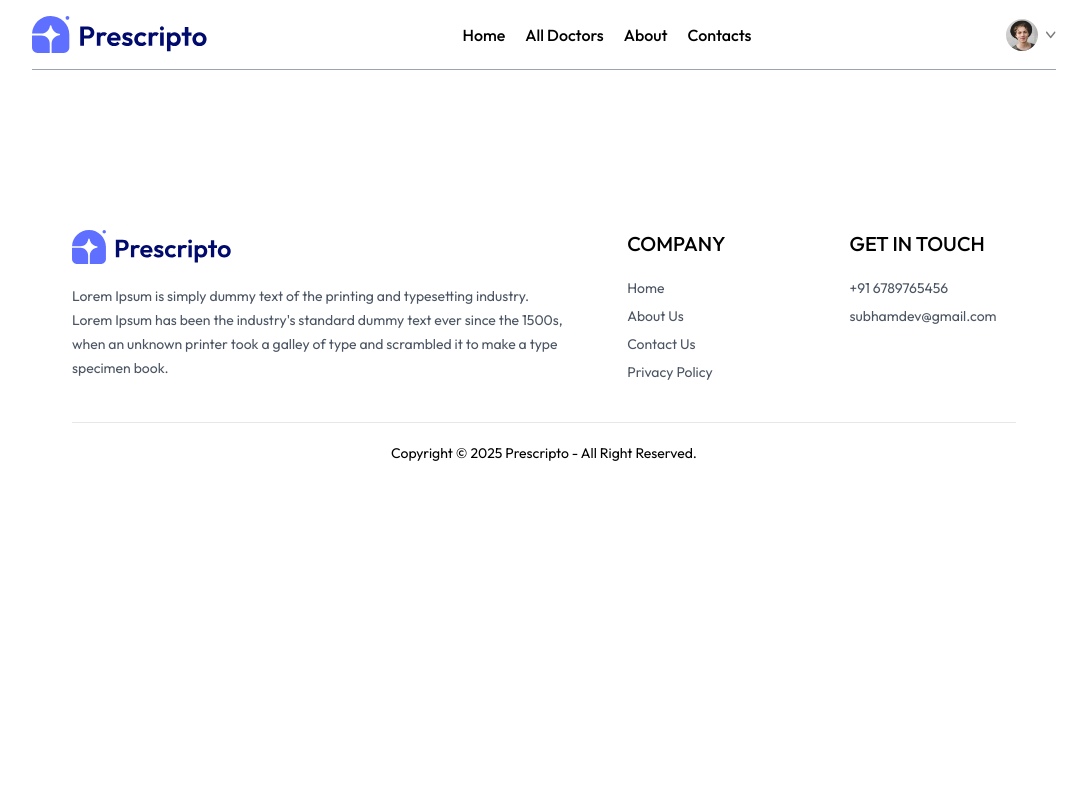
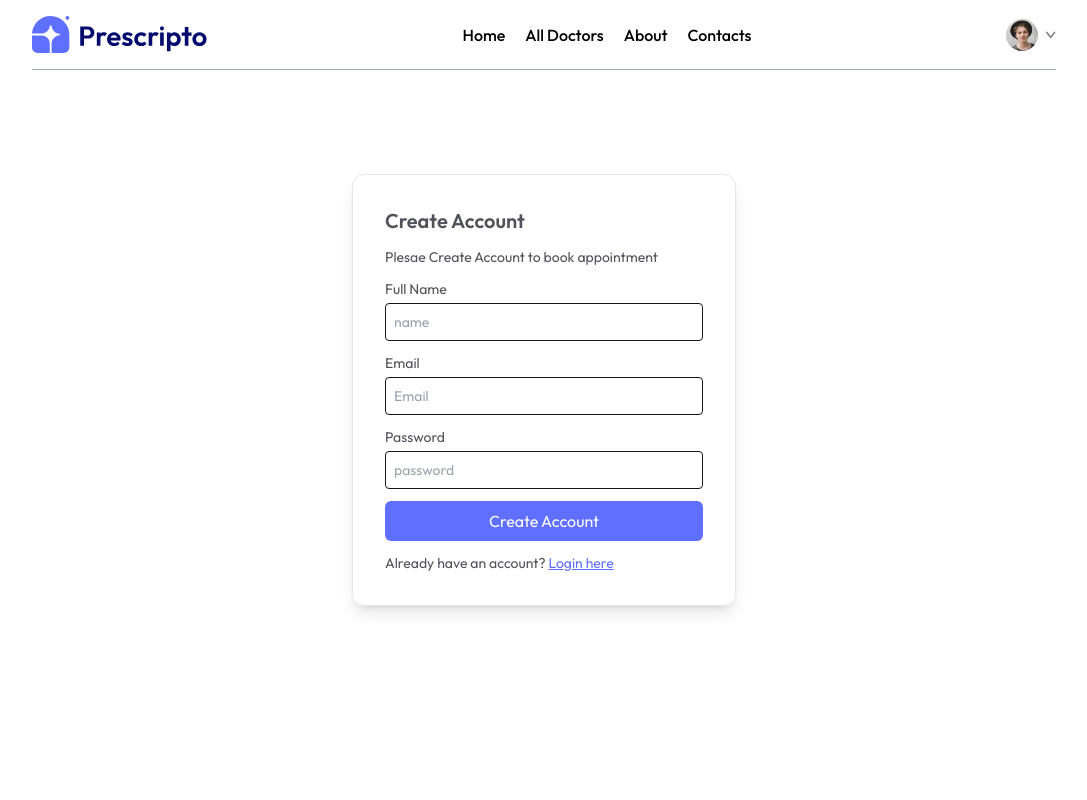
Before and after one commit to Subh0048/prescripto, a React (Vite) app in the folder Frontend/: page /Login in a window 1280 px wide. Shown: the top 800 px of the page, without its empty margins (96-1183 px from the left). Built offline with nearby package versions, Linux system fonts and the light colour scheme.

Commit message:
Login and signup page ui created

```diff
--- a/Frontend/src/pages/Login.jsx
+++ b/Frontend/src/pages/Login.jsx
@@ -1,10 +1,44 @@
-import React from 'react'
+import React, { useState } from 'react'
 
 const Login = () => {
+  const [state, setState] = useState("signup")
+  const [email, setEmail] = useState('')
+  const [password, setPassword] = useState('')
+  const [name, setName] = useState('')
+
+
+  const submitHandler = async (e) => {
+    e.preventDefault()
+
+  }
   return (
-    <div>
+    <form className='min-h-[80vh] flex items-center' >
+      <div className='flex flex-col gap-3 m-auto items-start p-8 min-w-[340px] sm:min-w-96 border rounded-xl text-zinc-600 text-sm shadow-lg'>
+        <p className='text-xl font-semibold'>{state === "signup" ? "Create Account" : "Login"}</p>
+        <p>Plesae {state === "signup" ? "Create Account" : "Login"} to book appointment</p>
+        {
+          state === "signup" && <div className='w-full'>
+            <p>Full Name</p>
+            <input className='border border-zinc-900 rounded w-full p-2 mt-1 focus:border-primary focus:outline-none' type="text" placeholder='name' value={name} onChange={(e) => (setName(e.target.value))} />
+          </div>
+        }
+        <div className='w-full'>
+          <p>Email</p>
+          <input className='border border-zinc-900 rounded w-full p-2 mt-1 focus:border-primary focus:outline-none' type="email" placeholder='Email' value={email} onChange={(e) => (setEmail(e.target.value))} />
+        </div>
+        <div className='w-full'>
+          <p >Password</p>
+          <input className='border border-zinc-900 rounded w-full p-2 mt-1 focus:border-primary focus:outline-none' type="password" placeholder='password' value={password} onChange={(e) => (setPassword(e.target.value))} />
+        </div>
+        <button className='bg-primary text-white w-full py-2 rounded-md text-base'>{state === "signup" ? "Create Account" : "Login"}</button>
+        {
+          state === "signup"
+            ? (<p>Already have an account? <span className='text-primary underline cursor-pointer ' onClick={() => { setState("Login") }}>Login here</span>  </p>)
+            : (<p>Create a new account? <span className='text-primary underline cursor-pointer  ' onClick={() => { setState("signup") }}>click here</span></p>)
 
-    </div>
+        }
+      </div>
+    </form>
   )
 }
 
```
